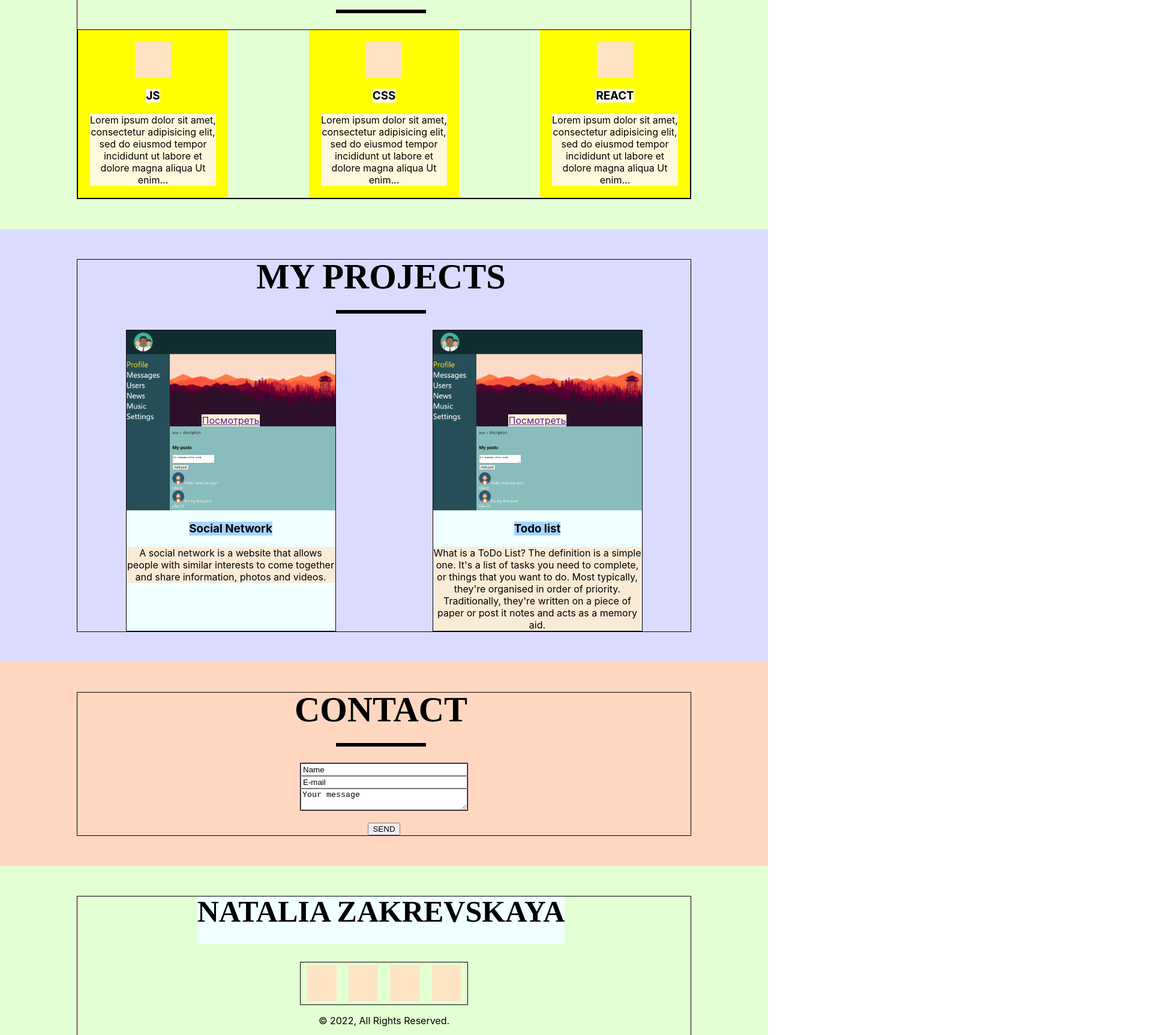
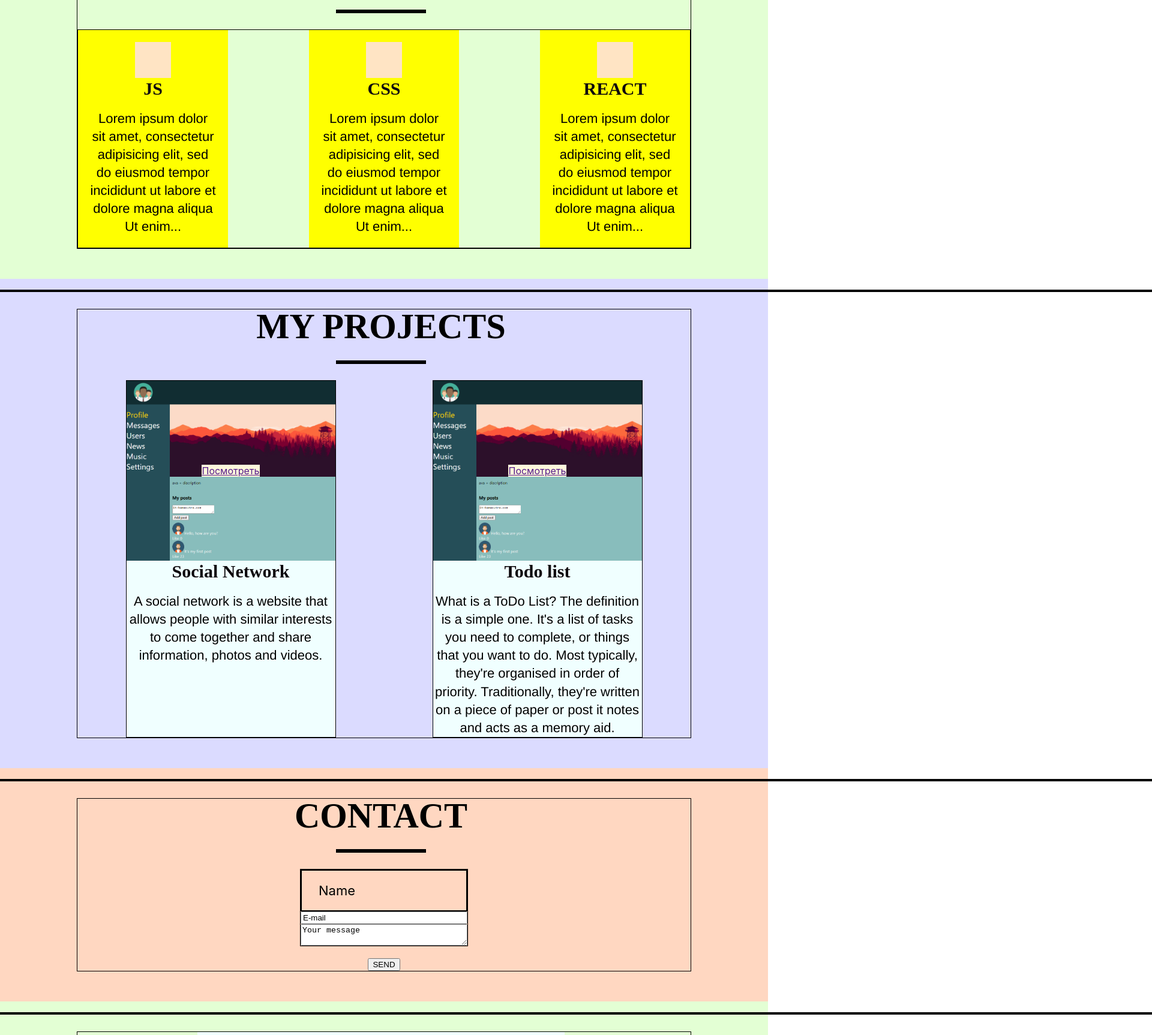
Before and after one commit to NataliaZakrevskaya/myPortfolio, a React (Create React App) app: page / in a window 1280 px wide. Shown: the part 1000-2726 px from the top of the page at 60% size, 1920 px wide, since content can reach past the window. Built offline with nearby package versions, Linux system fonts and the light colour scheme.

Commit message:
Add font styles

```diff
--- a/public/index.html
+++ b/public/index.html
@@ -15,6 +15,8 @@
       user's mobile device or desktop. See https://developers.google.com/web/fundamentals/web-app-manifest/
     -->
     <link rel="manifest" href="%PUBLIC_URL%/manifest.json" />
+    <link rel="preconnect" href="https://fonts.googleapis.com">
+    <link rel="preconnect" href="https://fonts.gstatic.com" crossorigin>
     <!--
       Notice the use of %PUBLIC_URL% in the tags above.
       It will be replaced with the URL of the `public` folder during the build.
--- a/src/App.tsx
+++ b/src/App.tsx
@@ -6,15 +6,20 @@ import Skills from "./skills/Skills";
 import Projects from "./projects/Projects";
 import Contact from "./contact/Contact";
 import Footer from "./footer/Footer";
+import {NextSection} from "./common/components/NextSection/NextSection";
 
 function App() {
     return (
         <div className="App">
             <Header/>
             <Main/>
+            <NextSection/>
             <Skills/>
+            <NextSection/>
             <Projects/>
+            <NextSection/>
             <Contact />
+            <NextSection/>
             <Footer/>
         </div>
     );
--- /dev/null
+++ b/src/common/components/NextSection/NextSection.tsx
@@ -0,0 +1,11 @@
+import React from 'react';
+import style from "./../../styles/Container.module.css"
+
+
+export const NextSection = () => {
+    return (
+        <div className={style.nextSection}>
+                <span></span>
+        </div>
+    );
+}
--- a/src/common/styles/Container.module.css
+++ b/src/common/styles/Container.module.css
@@ -47,3 +47,29 @@
         height: 6px;
     }
 }
+
+.nextSection {
+    width: 100%;
+    float: left;
+    clear: both;
+    height: 40px;
+    position: relative;
+    z-index: 1;
+    height: 40px;
+}
+.nextSection span {
+    display: block;
+    height: 4px;
+    position: relative;
+    top: 50%;
+    margin-top: -2px;
+}
+.nextSection span::after {
+    content: '';
+    position: absolute;
+    top: 0;
+    left: 0;
+    width: 700%;
+    bottom: 0;
+    background-color: #000;
+}
--- a/src/contact/Contact.module.css
+++ b/src/contact/Contact.module.css
@@ -19,8 +19,105 @@
     margin-bottom: 20px;
 }
 
-@media screen and (max-width: 351px){
+@media screen and (max-width: 351px) {
     .contactsForm {
         width: 100%;
     }
 }
+
+.inputContainer {
+    width: 100%;
+    position: relative;
+}
+
+.inputContainer input {
+    position: relative;
+    z-index: 3;
+    width: 100%;
+    display: block;
+    border-radius: 1px;
+    background-color: transparent;
+    border: 2px solid #000;
+    color: #000;
+    font-size: 22px;
+    outline: none;
+    padding: 0 30px !important;
+    line-height: 70px;
+    height: 70px;
+    letter-spacing: 0.5px;
+    box-sizing: border-box;
+    font-family: Jost, sans-serif;
+    vertical-align: middle;
+    transition: all .3s ease;
+}
+
+.inputContainer span {
+    height: 70px;
+    position: absolute;
+    left: 0;
+    top: 0;
+    font-size: 22px;
+    line-height: 70px;
+    padding: 0;
+    margin: 0;
+    padding-left: 30px;
+    font-weight: 400;
+    color: #000;
+    transform-origin: left;
+    z-index: 1;
+    display: block;
+    max-width: 100%;
+    overflow: hidden;
+    white-space: nowrap;
+    text-overflow: ellipsis;
+    transition: all 150ms cubic-bezier(.4, 0, .2, 1);
+}
+
+.activeInputContainer input {
+    position: relative;
+    z-index: 3;
+    width: 100%;
+    display: block;
+    border-radius: 1px;
+    background-color: transparent;
+    border: 2px solid #000;
+    color: #000;
+    font-size: 22px;
+    outline: none;
+    padding: 0 30px !important;
+    line-height: 70px;
+    height: 70px;
+    letter-spacing: 0.5px;
+    box-sizing: border-box;
+    font-family: Jost, sans-serif;
+    vertical-align: middle;
+    transition: all .3s ease;
+    outline: none;
+    border-color: #ffcc0d;
+}
+
+.activeInputContainer span {
+    position: absolute;
+    left: 0;
+    font-size: 22px;
+    padding: 0;
+    margin: 0;
+    padding-left: 30px;
+    font-weight: 400;
+    transform-origin: left;
+    display: block;
+    max-width: 100%;
+    overflow: hidden;
+    white-space: nowrap;
+    text-overflow: ellipsis;
+    transition: all 150ms cubic-bezier(.4, 0, .2, 1);
+    transform: scale(.75) translateY(-85%);
+    color: #ffcc0d;
+    background: white;
+    z-index: 33;
+    padding-right: 30px;
+    margin-left: 10px;
+    top: 0;
+    height: 25px;
+    line-height: 25px;
+}
--- a/src/contact/Contact.tsx
+++ b/src/contact/Contact.tsx
@@ -1,16 +1,32 @@
-import React from 'react';
+import React, {useState} from 'react';
 import s from './Contact.module.css';
 import styleContainer from "../common/styles/Container.module.css";
 import Title from "../common/components/Title/Title";
 
 
 const Contact = () => {
+
+    const [state, setState] = useState<boolean>(false)
+
+    const onClickHandler = () => {
+        setState(!state)
+    }
+
     return (
         <div className={s.contactsBlock}>
             <div className={`${styleContainer.container} ${s.contactsContainer}`}>
                 <Title text={'Contact'}/>
                 <form className={s.contactsForm}>
-                    <input className={s.contactsInput} type={"text"} value={"Name"}/>
+                    {state
+                    ? <div className={s.activeInputContainer}>
+                            <input type={"text"}/>
+                            <span>Name</span>
+                        </div>
+                    : <div className={s.inputContainer}>
+                            <input onClick={onClickHandler} type={"text"}/>
+                            <span>Name</span>
+                        </div>
+                    }
                     <input className={s.contactsInput} type={"text"} value={"E-mail"}/>
                     <textarea className={s.contactsTextarea} value={"Your message"}></textarea>
                 </form>
--- a/src/header/Header.module.css
+++ b/src/header/Header.module.css
@@ -1,6 +1,6 @@
 .header {
     height: 80px;
-    background-color: #a5d5ff;
+    background-color: black;
     display: flex;
     justify-content: flex-end;
     align-items: center;
--- a/src/main/Main.module.css
+++ b/src/main/Main.module.css
@@ -11,8 +11,59 @@
 }
 
 .greeting {
-    width: 300px;
+    width: 50%;
     background-color: beige;
+}
+
+.greeting h3 {
+    margin: 0;
+    padding: 0;
+    font-size: 72px;
+    font-weight: 600;
+    line-height: 1;
+    padding-bottom: 29px;
+    position: relative;
+    text-transform: uppercase;
+    left: -5px;
+    margin-bottom: 43px;
+    font-family: Jost;
+    color: #0e090d;
+}
+
+.greeting h3::after {
+    content: '';
+    position: absolute;
+    bottom: 0;
+    left: 5px;
+    width: 200px;
+    height: 10px;
+    background-color: #000;
+}
+
+@media screen and (max-width: 1400px){
+    .greeting h3::after {
+        width: 150px;
+        height: 6px;
+    }
+}
+
+
+@media screen and (max-width: 1400px){
+    .greeting h3 {
+        font-size: 50px;
+    }
+}
+
+.greeting p {
+    font-family: Jost,sans-serif;
+    font-size: 22px;
+    line-height: 1.37;
+    font-weight: 400;
+    color: #000;
+    word-break: break-word;
+    letter-spacing: 0;
+    padding: 0;
+    margin-bottom: 43px;
 }
 
 .photo {
--- a/src/main/Main.tsx
+++ b/src/main/Main.tsx
@@ -8,9 +8,8 @@ const Main = () => {
         <div className={s.mainBlock}>
             <div className={`${styleContainer.container} ${s.mainContainer}`}>
                 <div className={s.greeting}>
-                    <span>Hi There</span>
-                    <h3>I'm Natalia Zakrevskaya</h3>
-                    <p>Front-end developer.</p>
+                    <h3>Front-end developer</h3>
+                    <p>Professional UI/UX designer and web developer based on London. Sometimes works as a freelancer.</p>
                 </div>
                 <div className={s.photo}></div>
             </div>
--- a/src/nav/Nav.module.css
+++ b/src/nav/Nav.module.css
@@ -3,4 +3,17 @@
     border: 1px solid red;
     display: flex;
     justify-content: space-around;
+    background-color: #090909
 }
+
+.nav a {
+    text-decoration: none;
+    color: #ccc;
+    font-size: 18px;
+    line-height: 27px;
+    text-transform: uppercase;
+    display: block;
+    position: relative;
+    letter-spacing: 0;
+    font-weight: 400;
+}
--- a/src/projects/project/Project.module.css
+++ b/src/projects/project/Project.module.css
@@ -24,9 +24,34 @@
 }
 
 .projectTitle {
-    background-color: #a5d5ff;
+    line-height: 1.2;
+    font-weight: 600;
+    font-family: Jost;
+    color: #0e090d;
+    margin: 0;
+    padding: 0;
+    margin-bottom: 17px;
+    font-size: 30px
+}
+
+@media screen and (max-width: 768px) {
+    projectTitle {
+        font-size: 24px;
+    }
 }
 
 .projectDescription {
-    background-color: antiquewhite;
+    letter-spacing: 0;
+    background: transparent;
+    border: 0;
+    margin: 0;
+    padding: 0;
+    vertical-align: baseline;
+    outline: none;
+    font-family: Helvetica, sans-serif;
+    font-size: 22px;
+    line-height: 1.37;
+    font-weight: 400;
+    color: #000;
+    word-break: break-word;
 }
--- a/src/skills/skill/Skill.module.css
+++ b/src/skills/skill/Skill.module.css
@@ -16,9 +16,33 @@
 }
 
 .skillTitle {
-    background-color: floralwhite;
+    line-height: 1.2;
+    font-weight: 600;
+    font-family: Jost;
+    color: #0e090d;
+    margin: 0;
+    padding: 0;
+    margin-bottom: 17px;
+    font-size: 30px
 }
 
+@media screen and (max-width: 768px) {
+    skillTitle {
+        font-size: 24px;
+    }
+}
 .skillDescription {
-    background-color: cornsilk;
+    letter-spacing: 0;
+    background: transparent;
+    border: 0;
+    margin: 0;
+    padding: 0;
+    vertical-align: baseline;
+    outline: none;
+    font-family: Helvetica, sans-serif;
+    font-size: 22px;
+    line-height: 1.37;
+    font-weight: 400;
+    color: #000;
+    word-break: break-word;
 }
```
Also changed, not shown: 2 other files (tests, documents, lock files or other folders).
